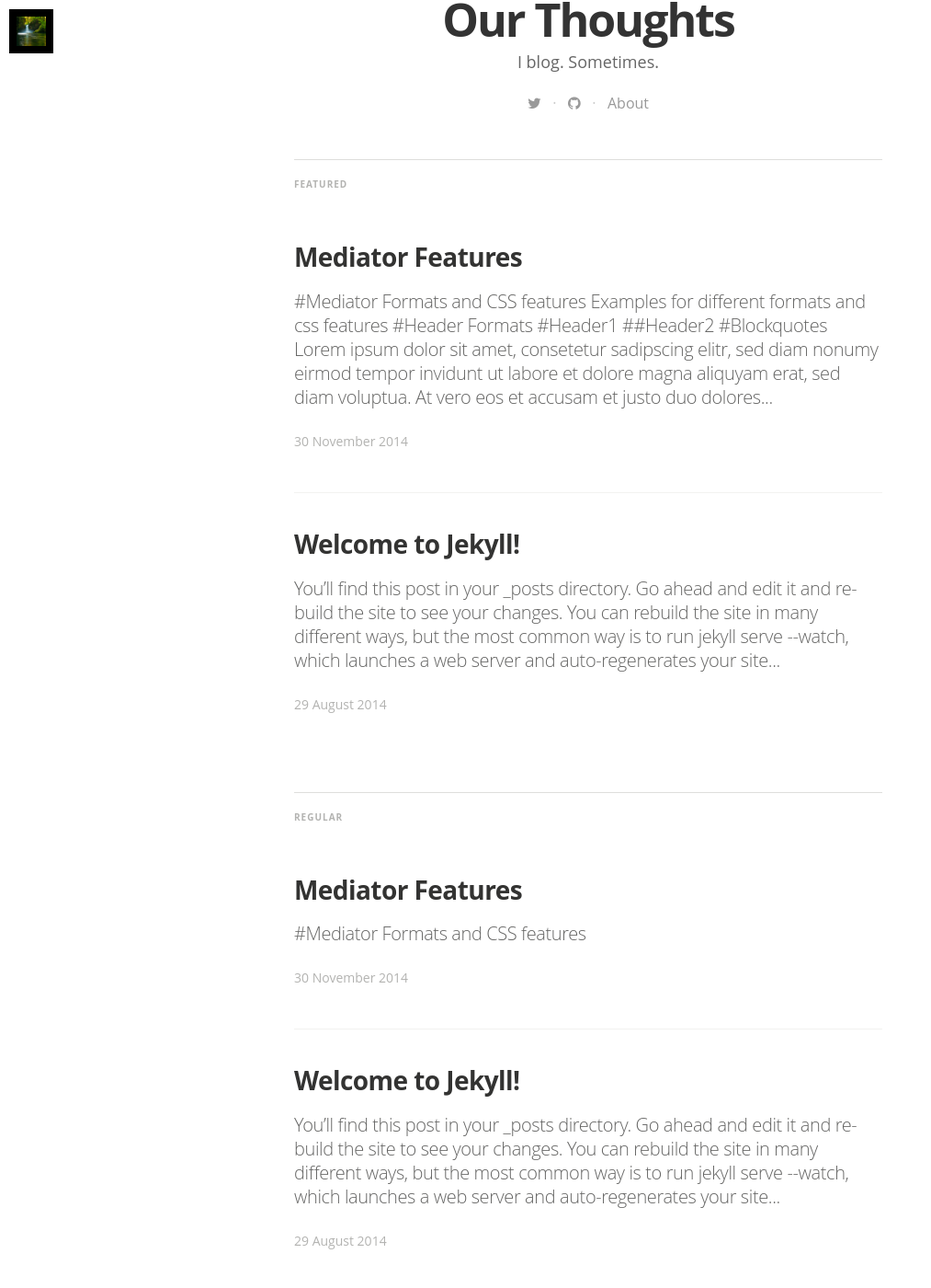
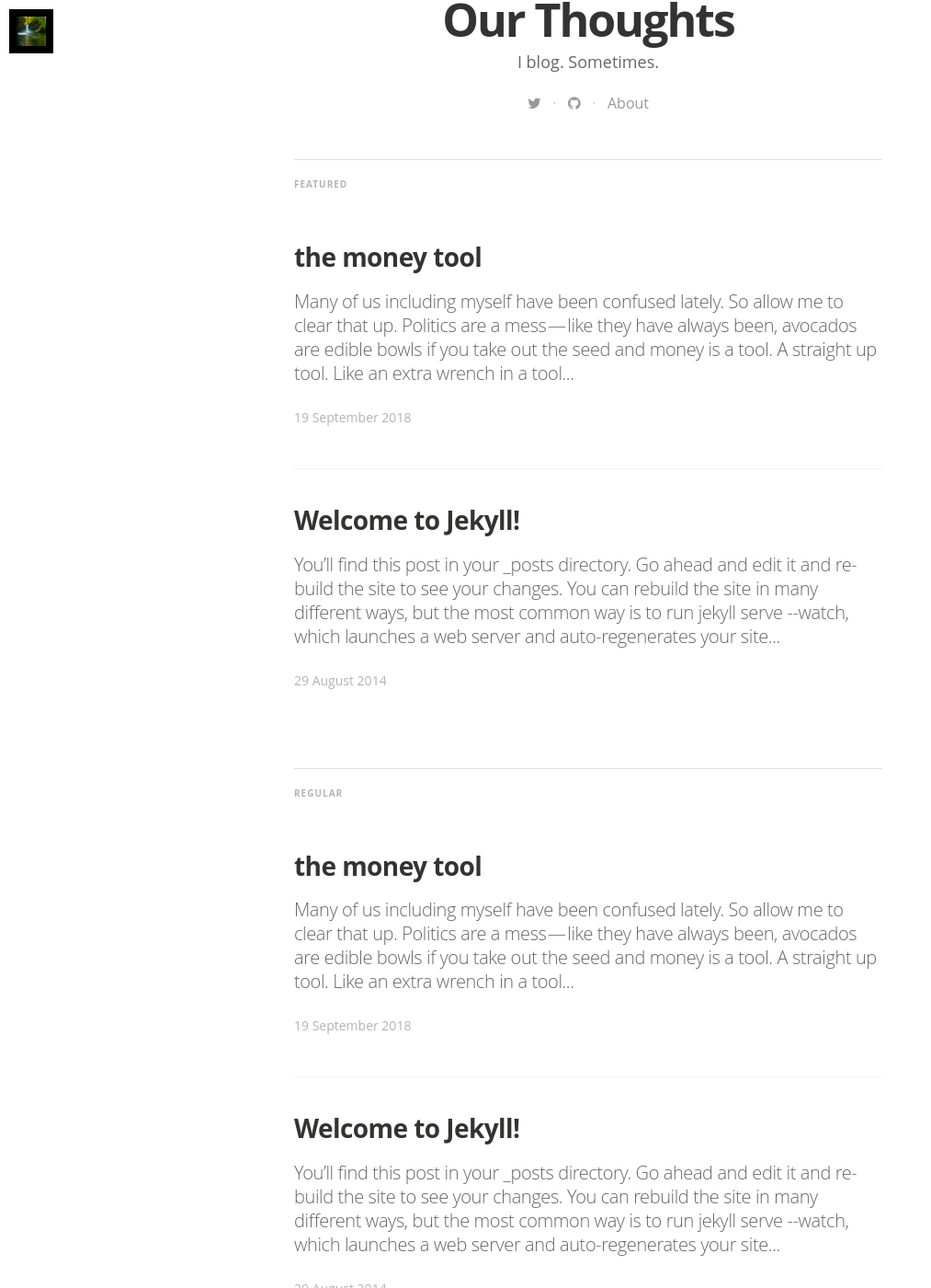
Before and after one commit to alexhidalgo/alexhidalgo.github.io, a Jekyll site: the page built from index.html, in a window 1280 px wide and 1400 px high, scrolled down 538 px. Shown: the whole window at 92% size, without its empty margins (0-1013 px from the left). Built offline with Jekyll 4.4.1, drawn with Linux system fonts in a browser that asks for light colours; nearby versions of some CDN libraries; some web fonts are replaced; the list of posts is cut into pages by our own code.

Commit message:
add 2018-09-19 post

```diff
--- a/_posts/2014-11-30-mediator_features.markdown
+++ /dev/null
@@ -1,40 +0,0 @@
----
-layout: post
-title:  "Mediator Features"
-date:   2014-11-30 14:34:25
-categories: mediator feature
-tags: featured
-image: /assets/article_images/2014-11-30-mediator_features/night-track.JPG
-image2: /assets/article_images/2014-11-30-mediator_features/night-track-mobile.JPG
----
-#Mediator Formats and CSS features
-
-Examples for different formats and css features
-
-#Header Formats
-#Header1
-##Header2
-
-#Blockquotes
->Lorem ipsum dolor sit amet, consetetur sadipscing elitr, sed diam nonumy eirmod tempor invidunt ut labore et dolore magna aliquyam erat, sed diam voluptua. At vero eos et accusam et justo duo dolores et ea rebum. Stet clita kasd gubergren, no sea takimata sanctus
-
-#Lists
-##orderd lists
-1. one
-2. two
-3. three
-
-##unorderd lists
-- Apple
-- Banana
-- Plum
-
-#Links
-This is an [example link](http://example.com/ "With a Title").
-
-#Combinations
->Lorem ipsum dolor sit amet, consetetur sadipscing elitr, sed diam nonumy eirmod tempor invidunt ut labore et dolore magna aliquyam erat, sed diam voluptua. At vero eos et accusam et justo duo dolores et ea rebum. Stet clita kasd gubergren, no sea takimata sanctus
->
-> - Apple
-> - Banana
-> - Plum
--- /dev/null
+++ b/_posts/2018-09-19-the-money-tool.markdown
@@ -0,0 +1,46 @@
+---
+layout: post
+title:  "the money tool"
+date:   2018-09-19 14:34:25
+categories: blog feature
+tags: featured
+image: /assets/article_images/2018-09-19-the-money-tool/two-dollar-bill.JPG
+---
+
+## Many of us including myself have been confused lately. So allow me to clear that up.
+<br />
+Politics are a mess — like they have always been, avocados are edible bowls if you take out the seed and money is a tool. A straight up tool. Like an extra wrench in a tool bucket that you periodically use to solve problems that matter today or very soon in the future. Problems like, fix your brand new toilet that's now leaking all over your house. That wrench wasn’t really important until now. It's great if you have it handy and if you don’t then you’re up shit creek.
+
+The point is we need to stop thinking of money as something more than a tool. It just isn’t. And if you do then it's exactly like if you had some weird fetish for owning a bunch of wrenches that you don't need right now. Instead maybe you should give them away to people that actually need a wrench or two.
+
+<!-- #Mediator Formats and CSS features
+
+Examples for different formats and css features
+
+#Header Formats
+#Header1
+##Header2
+
+#Blockquotes
+>Lorem ipsum dolor sit amet, consetetur sadipscing elitr, sed diam nonumy eirmod tempor invidunt ut labore et dolore magna aliquyam erat, sed diam voluptua. At vero eos et accusam et justo duo dolores et ea rebum. Stet clita kasd gubergren, no sea takimata sanctus
+
+#Lists
+##orderd lists
+1. one
+2. two
+3. three
+
+##unorderd lists
+- Apple
+- Banana
+- Plum
+
+#Links
+This is an [example link](http://example.com/ "With a Title").
+
+#Combinations
+>Lorem ipsum dolor sit amet, consetetur sadipscing elitr, sed diam nonumy eirmod tempor invidunt ut labore et dolore magna aliquyam erat, sed diam voluptua. At vero eos et accusam et justo duo dolores et ea rebum. Stet clita kasd gubergren, no sea takimata sanctus
+>
+> - Apple
+> - Banana
+> - Plum -->
--- a/about.md
+++ b/about.md
@@ -4,14 +4,4 @@ title: About
 permalink: /about/
 ---
 
-A medium inspired Jekyll blog theme. The basic idea came from the Ghost theme
-[Readium 2.0](http://www.svenread.com/readium-ghost-theme/). I use mediator on my own blog [The Base](blog.base68.com).
-
-You can **download** the theme here:
-[https://github.com/dirkfabisch/mediator](https://github.com/dirkfabisch/mediator)
-
-You can find out more info about customizing your Jekyll theme, as well as basic Jekyll usage documentation at [jekyllrb.com](http://jekyllrb.com/)
-
-You can find the source code for the Jekyll new theme at: [github.com/jglovier/jekyll-new](https://github.com/jglovier/jekyll-new)
-
-You can find the source code for Jekyll at [github.com/jekyll/jekyll](https://github.com/jekyll/jekyll)
+Its about me and my mission to travel the world while eating sweet sweet avocados
```
Also changed, not shown: assets/article_images/2014-11-30-mediator_features/night-track-mobile.JPG (deleted), assets/article_images/2018-09-19-the-money-tool/two-dollar-bill.jpg (added), assets/images/favicon.png (deleted), 2 other files.
